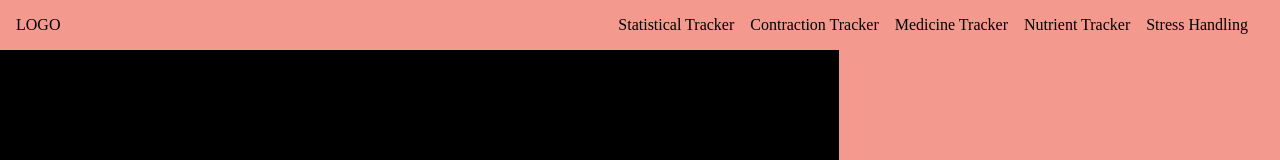
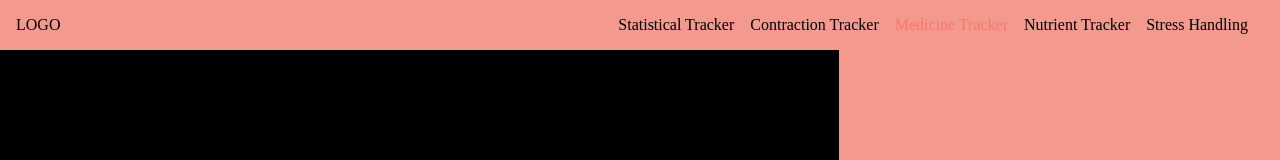
Before and after one commit to BIKRAM-SAHA/Hackout, a React (Vite) app in the folder hackout-fe/: page /medicineTracker in a window 1280 px wide. Shown: the top 160 px of the page. Built offline with nearby package versions, Linux system fonts and the light colour scheme.

Commit message:
updated gitignore

```diff
--- a/hackout-fe/src/module/Navbar/Navbar.jsx
+++ b/hackout-fe/src/module/Navbar/Navbar.jsx
@@ -19,22 +19,42 @@ function Navbar() {
           </Link>
         </li>
         <li>
-          <Link to={"/contractionTracker"} className={`links`}>
+          <Link
+            to={"/contractionTracker"}
+            className={`links ${
+              location.pathname === "/contractionTracker" ? "active" : ""
+            }`}
+          >
             Contraction Tracker
           </Link>
         </li>
         <li>
-          <Link to={"/medicineTracker"} className={`links`}>
+          <Link
+            to={"/medicineTracker"}
+            className={`links ${
+              location.pathname === "/medicineTracker" ? "active" : ""
+            }`}
+          >
             Medicine Tracker
           </Link>
         </li>
         <li>
-          <Link to={"/nutrientTracker"} className={`links`}>
+          <Link
+            to={"/nutrientTracker"}
+            className={`links ${
+              location.pathname === "/nutrientTracker" ? "active" : ""
+            }`}
+          >
             Nutrient Tracker
           </Link>
         </li>
         <li>
-          <Link to={"/stressHandling"} className={`links`}>
+          <Link
+            to={"/stressHandling"}
+            className={`links ${
+              location.pathname === "/stressHandling" ? "active" : ""
+            }`}
+          >
             Stress Handling
           </Link>
         </li>
--- a/hackout-fe/src/module/Navbar/Navbar.scss
+++ b/hackout-fe/src/module/Navbar/Navbar.scss
@@ -1,4 +1,5 @@
 $primaryTextColor: black;
+$secondaryTextColor: #f4796b;
 $background-color: #f4998d;
 
 .navbar {
@@ -16,6 +17,9 @@ $background-color: #f4998d;
     .links {
       color: $primaryTextColor;
       text-decoration: none;
+      &.active {
+        color: $secondaryTextColor;
+      }
       &:visited {
         color: $primaryTextColor;
       }
```
Also changed, not shown: 1 other file (tests, documents, lock files or other folders).
